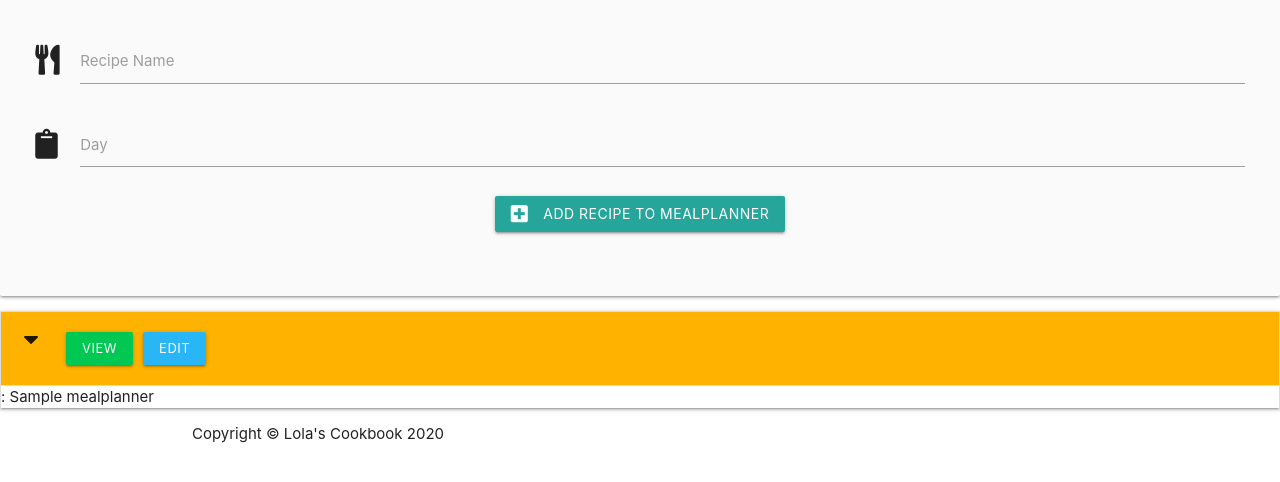
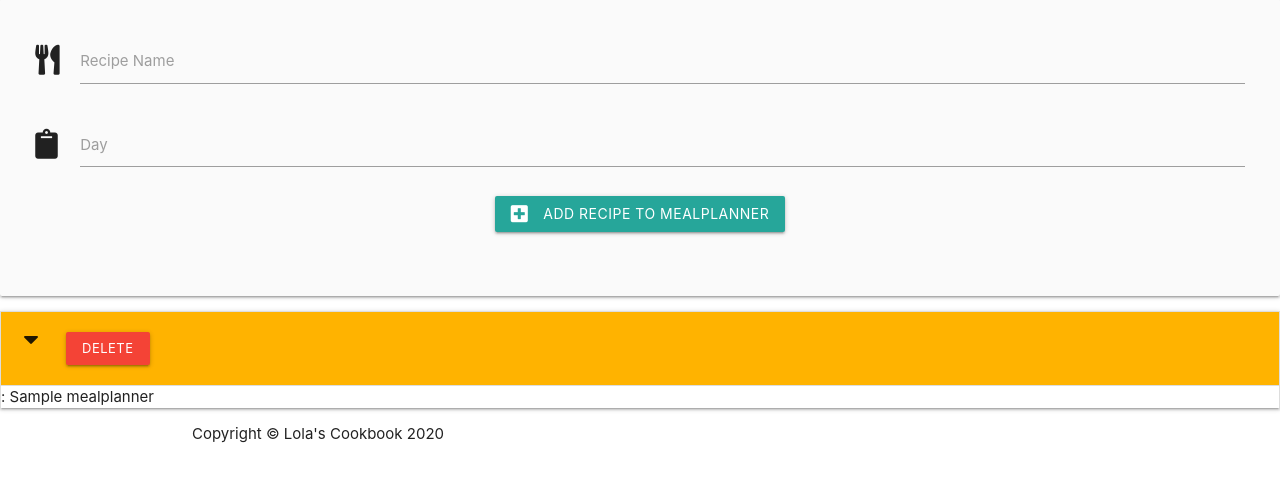
Before and after one commit to Code-Institute-Submissions/Lolas-Cookbook, a Flask app: page /mealplanner in a window 1280 px wide. Shown: the part 181-663 px from the top of the page. Run offline with Flask 2, Linux system fonts and the light colour scheme; a database or web service that is not in the repository returns one stand-in record (values such as "Sample title"); some libraries are stand-ins or nearby versions.

Commit message:
added delete button in mealplanner

```diff
--- a/templates/mealplanner.html
+++ b/templates/mealplanner.html
@@ -137,8 +137,7 @@ Choose a Recipe from database
     <li>
       <div class="collapsible-header #ffb300 amber darken-1">
        <i class="fas fa-caret-down"></i>
-                    <a href="" class="btn-small green accent-4">View</a>
-                    <a href="{{ url_for('add_mealplanner', mealplanner_id=mealplanner._id) }}" class="btn-small light-blue lighten-1">Edit</a>
+                    <a href="{{ url_for('add_mealplanner', mealplanner_id=mealplanner._id) }}" class="btn-small red">Delete</a>
                 </div>
       <strong>{{ mealplanner.recipe_day }}</strong> : {{ recipes.recipe_name }}
       </div>
```
